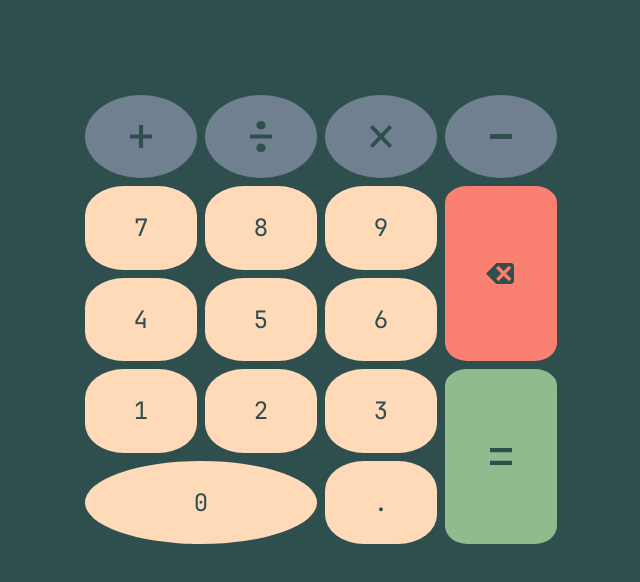
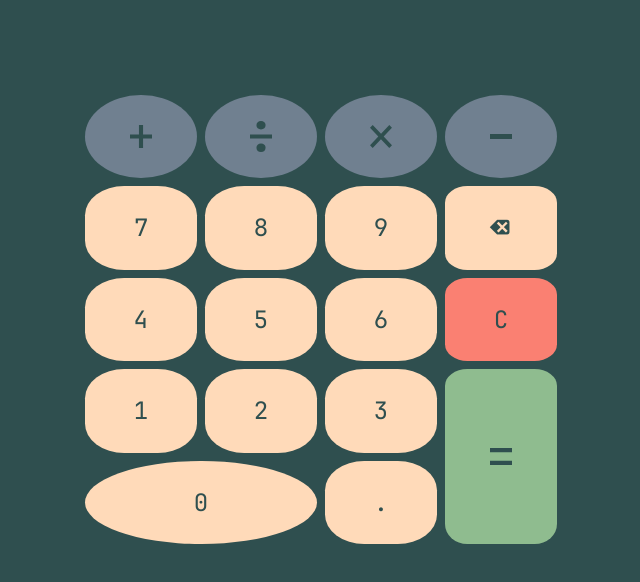
Before and after one commit to pullant/calculator, a plain HTML site: page index.html in a window 1280 px wide. Shown: the part 176-758 px from the top of the page, without its empty margins (319-959 px from the left). Drawn offline with Linux system fonts and the light colour scheme.

Commit message:
Add backspace button

```diff
--- a/index.html
+++ b/index.html
@@ -21,13 +21,13 @@
 				<div id="seven" class="num">7</div>
 				<div id="eight" class="num">8</div>
 				<div id="nine" class="num">9</div>
-				<div id="clearA"></div>
+				<div id="backspace">⌫</div>
 			</div>
 			<div id="second-row">
 				<div id="four" class="num">4</div>
 				<div id="five" class="num">5</div>
 				<div id="six" class="num">6</div>
-				<div id="clearB"><img alt="clearB" src="./images/clear.svg"></div>
+				<div id="clear">C</div>
 			</div>
 			<div id="third-row">
 				<div id="one" class="num">1</div>
--- a/script.js
+++ b/script.js
@@ -84,9 +84,13 @@ main.addEventListener("click", (e) => {
 			displayValue += " - ";
 			display.innerText = displayValue;
 			break;
-		case "clearA":
-		case "clearB":
+		case "backspace":
 			console.log("⌫");
+			displayValue = display.textContent.slice(0, -1);
+			display.innerText = displayValue;
+			break;
+		case "clear":
+			console.log("C");
 			displayValue = "";
 			display.innerText = displayValue;
 			break;
@@ -184,6 +188,11 @@ document.addEventListener("keydown", (e) => {
 			e.preventDefault();
 			console.log("⌫");
 			displayValue = display.textContent.slice(0, -1);
+			display.innerText = displayValue;
+			break;
+		case "Escape":
+			console.log("C");
+			displayValue = "";
 			display.innerText = displayValue;
 			break;
 		case "Enter":
--- a/style.css
+++ b/style.css
@@ -86,27 +86,13 @@ main > * {
 	border-radius: 50%;
 }
 
-#clearA {
+#backspace {
+	border-radius: 20%;
+}
+
+#clear {
 	background-color: salmon;
-	border-top-left-radius: 20%;
-	border-top-right-radius: 20%;
-	border-bottom-left-radius: 0%;
-	border-bottom-right-radius: 0%;
-}
-#clearB {
-	background-color: salmon;
-	align-items: flex-start;
-	border-top-left-radius: 0%;
-	border-top-right-radius: 0%;
-	border-bottom-left-radius: 20%;
-	border-bottom-right-radius: 20%;
-	margin-top: -1dvh;
-}
-#clearB > * {
-	width: 25%;
-	margin-left: -0.25dvh;
-	margin-top: calc(((60dvh - 4dvh) / 4 * 0.25 * ( 15.494 / 20.827991 ) / 2 - 0.5dvh) * -1 );
-	pointer-events: none;
+	border-radius: 20%;
 }
 
 #equalsA {
@@ -123,18 +109,16 @@ main > * {
 	border-top-right-radius: 0%;
 	border-bottom-left-radius: 20%;
 	border-bottom-right-radius: 20%;
-	margin-top: -1dvh;
+	margin-top: -2dvh;
 }
 #equalsB > * {
 	width: 20%;
-	margin-top: calc(((60dvh - 4dvh) / 4 * 0.20 * ( 8.1280003 / 10.921991 ) / 2 - 0.5dvh) * -1 );
+	margin-top: calc(((60dvh - 4dvh) / 4 * 0.20 * ( 8.1280003 / 10.921991 ) / 2 * -1 ) + 1.5dvh);
 	/*
-	(page width - margins) /
-	(4 elements in row) *
-	(size of image width: 20% ) *
-	(ratio H / W) results in the height of the image /
-	2 (moved it half way) -
-	(half extra margin)
-	(make it negative) */
+	(page width - margins) / (4 elements in row) => width of container
+	 * (size of image width: 20% ) => width of image
+	 * (ratio H / W) => height of the image
+	 / 2 (moved it half way) (make it negative) => centered based on width on the edge of container
+	 - (half margin of default container) */
 	pointer-events: none;
 }
```
